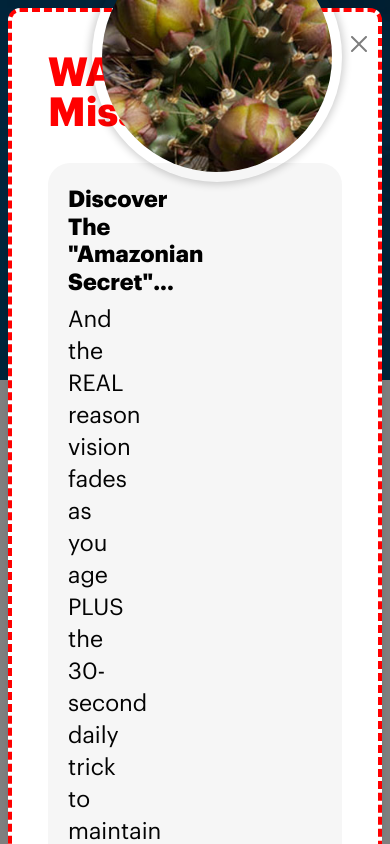
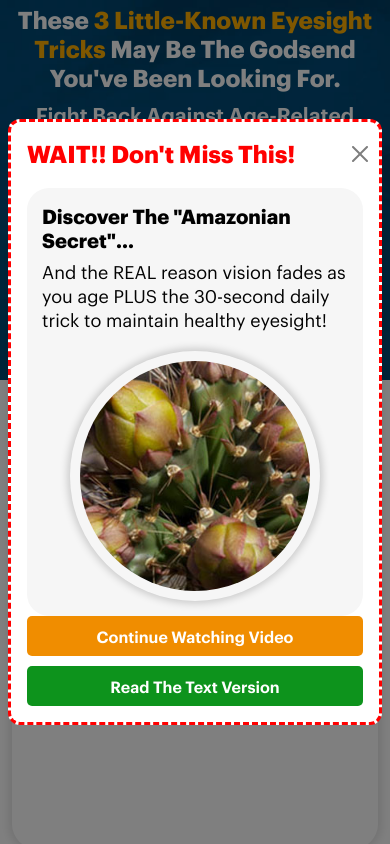
Before and after one commit to Naiem-Devs/pauls-tj, a plain HTML site: page index.html in a window 390 px wide. Shown: the top 844 px of the page. Drawn offline with Linux system fonts and the light colour scheme; a script that the page names is missing.

Commit message:
uploaded

```diff
--- a/assets/css/responsive.css
+++ b/assets/css/responsive.css
@@ -439,6 +439,43 @@ div#md_pkg {
         font-size: 16px;
         margin-bottom: 5px;
     }
+    .modal-mid-content i {
+        width: 250px;
+        height: 250px;
+        position: relative;
+        top: 0;
+        display: block;
+        margin: auto;
+        margin-top: 20px;
+    }
+    .modal-mid-content {
+        padding: 15px;
+        margin: 0px;
+    }
+    .popup-box h1 {
+        font-size: 24px;
+        margin-bottom: 20px;
+        line-height: 30px;
+    }
+    .modal-content {
+        padding: 0px;
+        border: 3px dashed #ff0000;
+    }
+    .modal-mid-content h3 {
+        font-size: 20px;
+    }
+    .modal-mid-content p {
+        max-width: 100%;
+        font-size: 18px;
+        line-height: 24px;
+    }
+    .modal_btn a {
+        height: 40px;
+        font-size: 16px;
+    }
+
+
+
 }
 
 /* Large Mobile screen :480px. */
```
